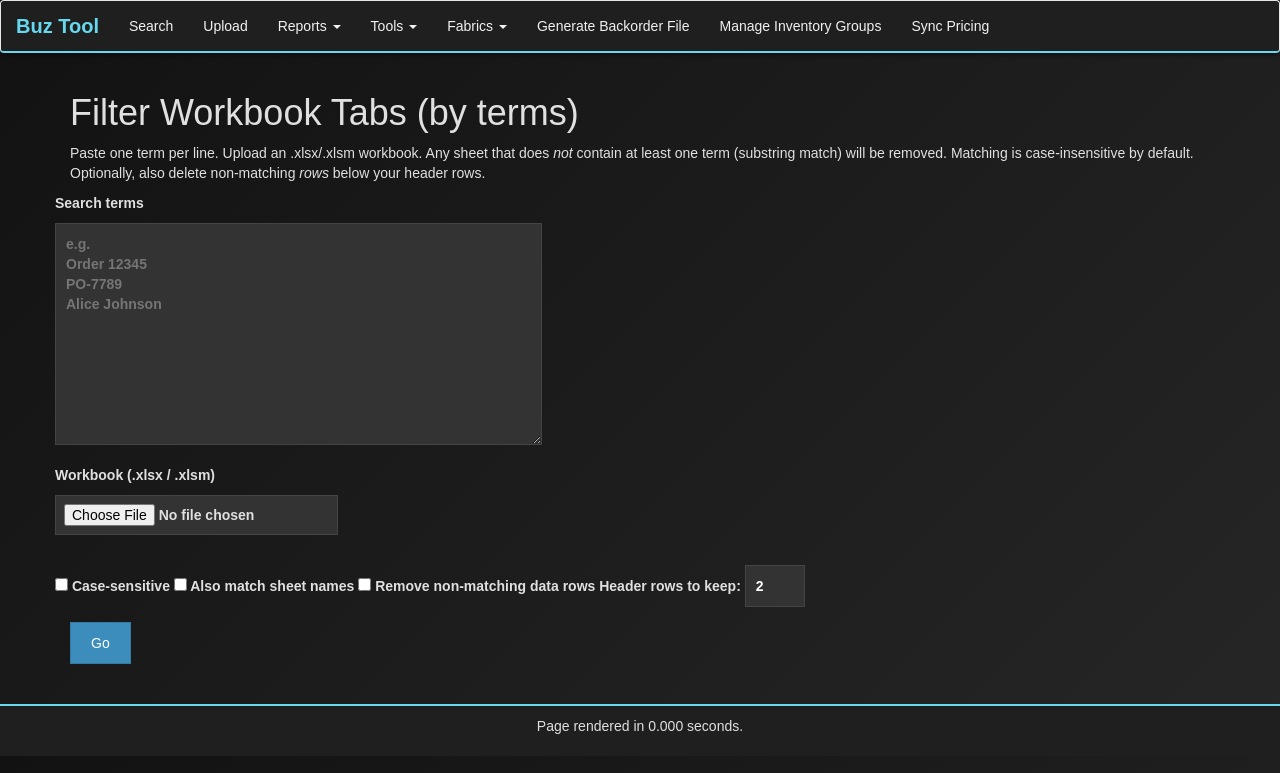
After one commit to derekgwatson/buz_app, a Flask app: page /excel/filter-tabs in a window 1280 px wide. The commit adds this page. Shown: the top 773 px of the page. Run offline with Flask 3, Linux system fonts and the light colour scheme; parts of the project's set-up code (start-up, migrations or seed data) failed here and were passed over; some libraries are stand-ins or nearby versions.

Commit message:
Excel tools

```diff
--- a/app/__init__.py
+++ b/app/__init__.py
@@ -8,7 +8,7 @@ from config import ProductionConfig
 from services.database import init_db_command, create_db_manager
 from services.config_service import ConfigManager
 from pathlib import Path
-from app.routes import main_routes_bp, fabrics_bp, discount_groups_bp, lead_times_bp
+from app.routes import main_routes_bp, fabrics_bp, discount_groups_bp, lead_times_bp, excel_tools_bp
 
 
 load_dotenv()
@@ -125,6 +125,7 @@ def create_app(config_name: str = ""):
     app.register_blueprint(fabrics_bp)
     app.register_blueprint(discount_groups_bp)
     app.register_blueprint(lead_times_bp)
+    app.register_blueprint(excel_tools_bp)
 
     # CLI
     app.cli.add_command(init_db_command)  # type: ignore
--- a/app/routes/__init__.py
+++ b/app/routes/__init__.py
@@ -2,5 +2,6 @@ from .main import main_routes_bp
 from .discount_groups import discount_groups_bp
 from .fabrics import fabrics_bp
 from .lead_times import lead_times_bp
+from .excel_tools import excel_tools_bp
 
-__all__ = ["main_routes_bp", "discount_groups_bp", "fabrics_bp", "lead_times_bp"]
+__all__ = ["main_routes_bp", "discount_groups_bp", "fabrics_bp", "lead_times_bp", "excel_tools_bp"]
--- /dev/null
+++ b/app/routes/excel_tools.py
@@ -0,0 +1,430 @@
+# excel_tools.py
+from __future__ import annotations
+
+import os
+import re
+import time
+import uuid
+import tempfile
+from datetime import datetime
+from io import BytesIO
+from typing import Iterable, List, Tuple, Dict, Any
+
+from flask import (
+    Blueprint,
+    render_template,
+    request,
+    send_file,
+    flash,
+    redirect,
+    url_for,
+    after_this_request,
+)
+from openpyxl import load_workbook
+from openpyxl.utils import get_column_letter, column_index_from_string
+
+excel_tools_bp = Blueprint("excel_tools", __name__, url_prefix="/excel")
+
+# --------------------------
+# Utilities / helpers
+# --------------------------
+
+STAR_TRAIL_RE = re.compile(r"\s*\*$")
+
+# Simple temp-file cache for downloads
+_DOWNLOAD_CACHE: Dict[str, Dict[str, Any]] = {}
+_CACHE_TTL_SECONDS = 30 * 60  # 30 minutes
+
+
+def _cleanup_cache() -> None:
+    now = time.time()
+    stale = [tok for tok, meta in _DOWNLOAD_CACHE.items() if now - meta["ts"] > _CACHE_TTL_SECONDS]
+    for tok in stale:
+        try:
+            path = _DOWNLOAD_CACHE[tok]["path"]
+            if os.path.exists(path):
+                os.remove(path)
+        except Exception:
+            pass
+        _DOWNLOAD_CACHE.pop(tok, None)
+
+
+def _cache_file(data: bytes, download_name: str, mimetype: str) -> str:
+    _cleanup_cache()
+    token = uuid.uuid4().hex
+    tmp_dir = tempfile.gettempdir()
+    tmp_path = os.path.join(tmp_dir, f"excel-filter-{token}.bin")
+    with open(tmp_path, "wb") as f:
+        f.write(data)
+    _DOWNLOAD_CACHE[token] = {
+        "path": tmp_path,
+        "name": download_name,
+        "mimetype": mimetype,
+        "ts": time.time(),
+    }
+    return token
+
+
+def _pop_cached(token: str) -> Dict[str, Any] | None:
+    meta = _DOWNLOAD_CACHE.pop(token, None)
+    return meta
+
+
+def _normalize(s: object, case_sensitive: bool) -> str:
+    if s is None:
+        return ""
+    s = str(s)
+    return s if case_sensitive else s.casefold()
+
+
+def _terms_from_textarea(raw: str, case_sensitive: bool) -> list[str]:
+    terms = [ln.strip() for ln in (raw or "").splitlines() if ln.strip()]
+    if not case_sensitive:
+        terms = [t.casefold() for t in terms]
+    seen = set()
+    out: list[str] = []
+    for t in terms:
+        if t not in seen:
+            out.append(t)
+            seen.add(t)
+    return out
+
+
+def _excel_letters_inclusive(start_col: str, end_col: str) -> List[str]:
+    s = column_index_from_string(start_col)
+    e = column_index_from_string(end_col)
+    return [get_column_letter(i) for i in range(s, e + 1)]
+
+
+def _hide_inventoryitems_columns(ws) -> None:
+    """For InventoryItems files, hide J-Z, AD-AG, and AL."""
+    to_hide = set()
+    to_hide.update(_excel_letters_inclusive("J", "Z"))
+    to_hide.update(_excel_letters_inclusive("AD", "AG"))
+    to_hide.add("AL")
+    for col in to_hide:
+        ws.column_dimensions[col].hidden = True
+
+
+def _autofit_sheet_columns(ws, skip_hidden: bool = True) -> None:
+    """Approximate Excel autofit via max text length per (visible) column."""
+    max_row = ws.max_row or 1
+    max_col = ws.max_column or 1
+    max_len_by_col: dict[int, int] = {}
+
+    for col_idx in range(1, max_col + 1):
+        col_letter = get_column_letter(col_idx)
+        if skip_hidden and ws.column_dimensions.get(col_letter) and ws.column_dimensions[col_letter].hidden:
+            continue
+        max_len = 0
+        for row in ws.iter_rows(min_row=1, max_row=max_row, min_col=col_idx, max_col=col_idx, values_only=True):
+            val = row[0]
+            if val is None:
+                continue
+            for part in str(val).splitlines():
+                if len(part) > max_len:
+                    max_len = len(part)
+        if max_len > 0:
+            max_len_by_col[col_idx] = max_len
+
+    for col_idx, max_len in max_len_by_col.items():
+        col_letter = get_column_letter(col_idx)
+        width = min(100, max(6, int(max_len * 1.1) + 2))
+        ws.column_dimensions[col_letter].width = width
+
+
+def _strip_trailing_asterisk_in_b2_c2(ws) -> None:
+    for addr in ("B2", "C2"):
+        cell = ws[addr]
+        val = cell.value
+        if isinstance(val, str):
+            new_val = STAR_TRAIL_RE.sub("", val)
+            if new_val != val:
+                cell.value = new_val
+
+
+def _compress_indices_to_descending_ranges(indices: List[int]) -> List[Tuple[int, int]]:
+    """Convert row indices to bottom-up (start, count) ranges for delete_rows."""
+    if not indices:
+        return []
+    dedup_sorted = sorted(set(indices))
+    ranges: List[Tuple[int, int]] = []
+    start = prev = dedup_sorted[0]
+    for i in dedup_sorted[1:]:
+        if i == prev + 1:
+            prev = i
+        else:
+            ranges.append((start, prev))
+            start = prev = i
+    ranges.append((start, prev))
+    return [(s, e - s + 1) for (s, e) in reversed(ranges)]
+
+
+def _scan_sheet(
+    ws,
+    terms: Iterable[str],
+    case_sensitive: bool,
+    search_sheet_names: bool,
+    header_rows: int,
+) -> Dict[str, Any]:
+    """
+    Scan a worksheet and summarize matches.
+    Returns:
+      {
+        'sheet_name_match': bool,
+        'content_match': bool,
+        'matched_terms': set[str],
+        'matching_data_rows': List[int],   # 1-based indices >= header_rows+1
+        'nonmatching_data_rows': List[int],
+        'pre_rows': int
+      }
+    """
+    matched_terms: set[str] = set()
+    sheet_name_match = False
+    if search_sheet_names:
+        title_norm = _normalize(ws.title, case_sensitive)
+        for t in terms:
+            if t in title_norm:
+                matched_terms.add(t)
+                sheet_name_match = True
+
+    pre_rows = ws.max_row or 0
+    start_row = max(1, header_rows + 1)
+    content_match = False
+    matching_data_rows: List[int] = []
+    nonmatching_data_rows: List[int] = []
+
+    # Iterate all rows (to allow headers to trigger content_match)
+    for r_idx, row in enumerate(ws.iter_rows(values_only=True), start=1):
+        row_has_match = False
+        # test each cell
+        for cell_val in row:
+            val = _normalize(cell_val, case_sensitive)
+            if not val:
+                continue
+            found_any = False
+            for t in terms:
+                if t in val:
+                    matched_terms.add(t)
+                    found_any = True
+            if found_any:
+                row_has_match = True
+                content_match = True
+        # record row-level membership for data rows only
+        if r_idx >= start_row:
+            if row_has_match:
+                matching_data_rows.append(r_idx)
+            else:
+                nonmatching_data_rows.append(r_idx)
+
+    return {
+        "sheet_name_match": sheet_name_match,
+        "content_match": content_match,
+        "matched_terms": matched_terms,
+        "matching_data_rows": matching_data_rows,
+        "nonmatching_data_rows": nonmatching_data_rows,
+        "pre_rows": pre_rows,
+    }
+
+
+# --------------------------
+# Routes
+# --------------------------
+
+@excel_tools_bp.route("/filter-tabs", methods=["GET", "POST"])
+def filter_tabs():
+    if request.method == "GET":
+        return render_template("filter_tabs.html")
+
+    # POST
+    uploaded = request.files.get("workbook")
+    if not uploaded or uploaded.filename == "":
+        flash("Please choose an .xlsx or .xlsm file.")
+        return redirect(request.url)
+
+    case_sensitive = bool(request.form.get("case_sensitive"))
+    search_sheet_names = bool(request.form.get("search_sheet_names"))
+    prune_rows = bool(request.form.get("prune_rows"))
+    try:
+        header_rows = int(request.form.get("header_rows", "1"))
+        if header_rows < 0:
+            raise ValueError
+    except ValueError:
+        flash("Header rows must be a non-negative integer.")
+        return redirect(request.url)
+
+    terms = _terms_from_textarea(request.form.get("terms", ""), case_sensitive)
+    if not terms:
+        flash("Please enter at least one search term (one per line).")
+        return redirect(request.url)
+
+    lower_name = uploaded.filename.lower()
+    is_xlsm = lower_name.endswith(".xlsm")
+    is_inventory_items = "inventoryitems" in lower_name
+
+    if not (lower_name.endswith(".xlsx") or is_xlsm):
+        flash("Unsupported file type. Please upload an .xlsx or .xlsm workbook.")
+        return redirect(request.url)
+
+    try:
+        wb = load_workbook(uploaded, data_only=True, keep_vba=is_xlsm)
+    except Exception as exc:
+        flash(f"Could not open workbook: {exc}")
+        return redirect(request.url)
+
+    results: Dict[str, Any] = {
+        "source_filename": uploaded.filename,
+        "is_inventory_items": is_inventory_items,
+        "prune_rows": prune_rows,
+        "header_rows": header_rows,
+        "sheets": [],
+        "kept_count": 0,
+    }
+
+    # First pass: scan every sheet and decide removal / pruning sets
+    scanned_by_title: Dict[str, Dict[str, Any]] = {}
+    to_delete = []
+
+    for ws in list(wb.worksheets):
+        scan = _scan_sheet(
+            ws,
+            terms=terms,
+            case_sensitive=case_sensitive,
+            search_sheet_names=search_sheet_names,
+            header_rows=header_rows,
+        )
+        scanned_by_title[ws.title] = scan
+
+        any_match = scan["content_match"] or scan["sheet_name_match"]
+        if not any_match:
+            to_delete.append(ws)
+
+    # Remove unmatched sheets entirely
+    for ws in to_delete:
+        wb.remove(ws)
+
+    # Second pass: for remaining sheets, optionally prune rows + apply formatting
+    for ws in wb.worksheets:
+        if ws.title == "No matches":
+            # Add to results and skip formatting/pruning
+            results["sheets"].append({
+                "name": ws.title,
+                "status": "kept",
+                "matched_by": "none",
+                "matched_terms_preview": "",
+                "rows_before": ws.max_row,
+                "rows_after": ws.max_row,
+                "rows_removed": 0,
+                "matching_rows": 0,
+            })
+            results["kept_count"] += 1
+            continue
+
+        scan = scanned_by_title.get(ws.title)
+        if scan is None:
+            # Shouldn't happen; safe fallback
+            scan = {
+                "sheet_name_match": False,
+                "content_match": False,
+                "matched_terms": set(),
+                "matching_data_rows": [],
+                "nonmatching_data_rows": [],
+                "pre_rows": ws.max_row,
+            }
+
+        rows_before = scan["pre_rows"]
+        rows_removed = 0
+
+        if prune_rows and scan["nonmatching_data_rows"]:
+            for start, count in _compress_indices_to_descending_ranges(scan["nonmatching_data_rows"]):
+                ws.delete_rows(start, amount=count)
+                rows_removed += count
+
+        # InventoryItems custom formatting
+        if is_inventory_items:
+            _strip_trailing_asterisk_in_b2_c2(ws)
+            _hide_inventoryitems_columns(ws)
+            _autofit_sheet_columns(ws, skip_hidden=True)
+
+        matched_by = []
+        if scan["content_match"]:
+            matched_by.append("content")
+        if scan["sheet_name_match"]:
+            matched_by.append("sheet name")
+        matched_by_str = " + ".join(matched_by) if matched_by else "none"
+
+        matched_terms_preview = ", ".join(sorted(list(scan["matched_terms"])))[:200]
+        rows_after = rows_before - rows_removed if prune_rows else rows_before
+        matching_rows = len(scan["matching_data_rows"])
+
+        results["sheets"].append({
+            "name": ws.title,
+            "status": "kept",
+            "matched_by": matched_by_str,
+            "matched_terms_preview": matched_terms_preview,
+            "rows_before": rows_before,
+            "rows_after": rows_after,
+            "rows_removed": rows_removed,
+            "matching_rows": matching_rows,
+        })
+        results["kept_count"] += 1
+
+    if results["kept_count"] == 0:
+        # Nothing kept => nothing found. Don't build or cache a file.
+        return render_template(
+            "filter_tabs.html",
+            results=results,
+            download_token=None,
+            download_name=None,
+        )
+
+    # Build file in memory
+    out = BytesIO()
+    wb.save(out)
+    out.seek(0)
+
+    base = uploaded.filename.rsplit(".", 1)[0]
+    ts = datetime.now().strftime("%Y%m%d-%H%M%S")
+    if is_xlsm:
+        download_name = f"{base}.filtered.{ts}.xlsm"
+        mimetype = "application/vnd.ms-excel.sheet.macroEnabled.12"
+    else:
+        download_name = f"{base}.filtered.{ts}.xlsx"
+        mimetype = "application/vnd.openxmlformats-officedocument.spreadsheetml.sheet"
+
+    token = _cache_file(out.getvalue(), download_name, mimetype)
+
+    return render_template(
+        "filter_tabs.html",
+        results=results,
+        download_token=token,
+        download_name=download_name,
+    )
+
+
+@excel_tools_bp.get("/download/<token>")
+def download_filtered(token: str):
+    meta = _pop_cached(token)
+    if not meta or not os.path.exists(meta["path"]):
+        flash("That download link has expired. Please re-run the filter.")
+        return redirect(url_for("excel_tools.filter_tabs"))
+
+    path = meta["path"]
+    download_name = meta["name"]
+    mimetype = meta["mimetype"]
+
+    @after_this_request
+    def _cleanup(response):
+        try:
+            if os.path.exists(path):
+                os.remove(path)
+        except Exception:
+            pass
+        return response
+
+    return send_file(
+        path,
+        as_attachment=True,
+        download_name=download_name,
+        mimetype=mimetype,
+    )
--- /dev/null
+++ b/app/templates/filter_tabs.html
@@ -0,0 +1,112 @@
+{% extends "layout.html" %}
+{% block title %}Filter Workbook Tabs{% endblock %}
+
+{% block head %}{% endblock %}
+
+{% block content %}
+
+    {% with messages = get_flashed_messages() %}
+      {% if messages %}
+        {% for m in messages %}
+          <div class="flash">{{ m }}</div>
+        {% endfor %}
+      {% endif %}
+    {% endwith %}
+
+    <h1>Filter Workbook Tabs (by terms)</h1>
+    <p class="hint">
+      Paste one term per line. Upload an .xlsx/.xlsm workbook. Any sheet that
+      does <em>not</em> contain at least one term (substring match) will be removed.
+      Matching is case-insensitive by default. Optionally, also delete non-matching
+      <em>rows</em> below your header rows.
+    </p>
+
+    <form method="post" enctype="multipart/form-data">
+      <div class="row">
+        <label>
+          <strong>Search terms</strong><br>
+          <textarea name="terms" rows="10" cols="50" placeholder="e.g.&#10;Order 12345&#10;PO-7789&#10;Alice Johnson"></textarea>
+        </label>
+        <br>
+        <label>
+          <strong>Workbook (.xlsx / .xlsm)</strong><br>
+          <input type="file" name="workbook" accept=".xlsx,.xlsm" required>
+        </label>
+
+        <div class="checkboxes">
+          <label><input type="checkbox" name="case_sensitive"> Case-sensitive</label>
+          <label><input type="checkbox" name="search_sheet_names"> Also match sheet names</label>
+          <label><input type="checkbox" name="prune_rows"> Remove non-matching data rows</label>
+          <label>
+            Header rows to keep:
+            <input type="number" name="header_rows" min="0" value="2" style="width:6rem;">
+          </label>
+        </div>
+      </div>
+
+      <div class="actions">
+        <button type="submit">Go</button>
+      </div>
+    </form>
+
+{% if results %}
+  <hr>
+  <h2>Results</h2>
+  <p class="hint">
+    File: <strong>{{ results.source_filename }}</strong>
+    {% if results.is_inventory_items %}&nbsp;•&nbsp;InventoryItems formatting applied (hide J–Z, AD–AG, AL; autofit; B2/C2 asterisk trim).{% endif %}
+    {% if results.prune_rows %}&nbsp;•&nbsp;Pruned non-matching rows (kept first {{ results.header_rows }} header row{{ 's' if results.header_rows|int != 1 }}).{% endif %}
+    &nbsp;•&nbsp;<em>Showing kept sheets only</em>.
+  </p>
+
+  {% if results.sheets and results.kept_count > 0 %}
+    <table border="1" cellpadding="6" cellspacing="0">
+      <thead>
+        <tr>
+          <th>Sheet</th>
+          <th>Matched by</th>
+          <th>Matched terms (preview)</th>
+          <th>
+            Rows{% if results.prune_rows %} (before → after){% endif %}
+          </th>
+          <th>Matching data rows</th>
+        </tr>
+      </thead>
+      <tbody>
+        {% for s in results.sheets %}
+          <tr>
+            <td>{{ s.name }}</td>
+            <td>{{ s.matched_by }}</td>
+            <td>{{ s.matched_terms_preview }}</td>
+            <td>
+              {% if results.prune_rows %}
+                {{ s.rows_before }} → {{ s.rows_after }} (−{{ s.rows_removed }})
+              {% else %}
+                {{ s.rows_before }}
+              {% endif %}
+            </td>
+            <td>{{ s.matching_rows }}</td>
+          </tr>
+        {% endfor %}
+      </tbody>
+    </table>
+
+    <p style="margin-top:0.5rem;">
+      Sheets kept: <strong>{{ results.kept_count }}</strong>
+    </p>
+  {% endif %}
+
+  {% if download_token %}
+    <div class="actions" style="margin-top:1rem;">
+      <a class="button" href="{{ url_for('excel_tools.download_filtered', token=download_token) }}">
+        Download {{ download_name }}
+      </a>
+    </div>
+  {% else %}
+    <p class="hint" style="margin-top:0.75rem;">
+      No output file generated because no sheets matched your terms.
+    </p>
+  {% endif %}
+{% endif %}
+
+{% endblock %}
--- a/app/templates/layout.html
+++ b/app/templates/layout.html
@@ -206,6 +206,7 @@ footer {
                     <li><a href="/motorisation-data">Motorisation Data</a></li>
                     <li><a href="{{ url_for('discount_groups.manual_steps') }}">Discount Groups update</a></li>
                     <li><a href="{{ url_for('lead_times.start') }}">Lead Times Updater</a></li>
+                    <li><a href="{{ url_for('excel_tools.filter_tabs') }}">Excel Tools - Filter Tabs</a></li>
                 </ul>
             </li>
             <li class="dropdown">
```
Also changed, not shown: services/lead_times/excel_out.py (+62 -15 lines).
